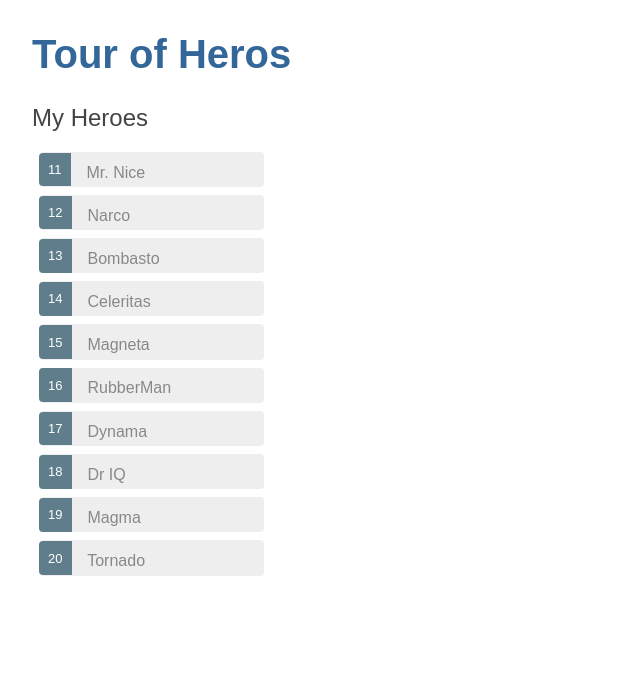
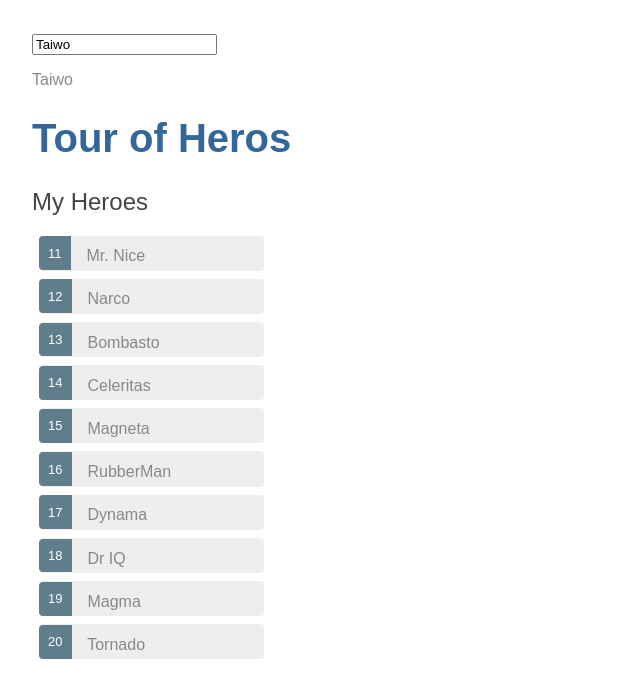
Before and after one commit to tiwiex/angular-hero, an Angular app: page / in a window 1280 px wide. Shown: the top 698 px of the page, without its empty margins (0-640 px from the left). Built offline with nearby package versions, Linux system fonts and the light colour scheme.

Commit message:
begin angular udemy

```diff
--- a/src/app/app.component.html
+++ b/src/app/app.component.html
@@ -1,3 +1,5 @@
+<input type="" [(ngModel)]="name">
+<p>{{ name }}</p>
 <h1>{{title}}</h1>
 
 <app-heroes></app-heroes>
--- a/src/app/app.component.ts
+++ b/src/app/app.component.ts
@@ -7,5 +7,6 @@ import { Component } from '@angular/core';
 })
 export class AppComponent {
   title = 'Tour of Heros';
+  name = 'Taiwo';
 }
-//todo testing to do
+//TODO testing to do
```
